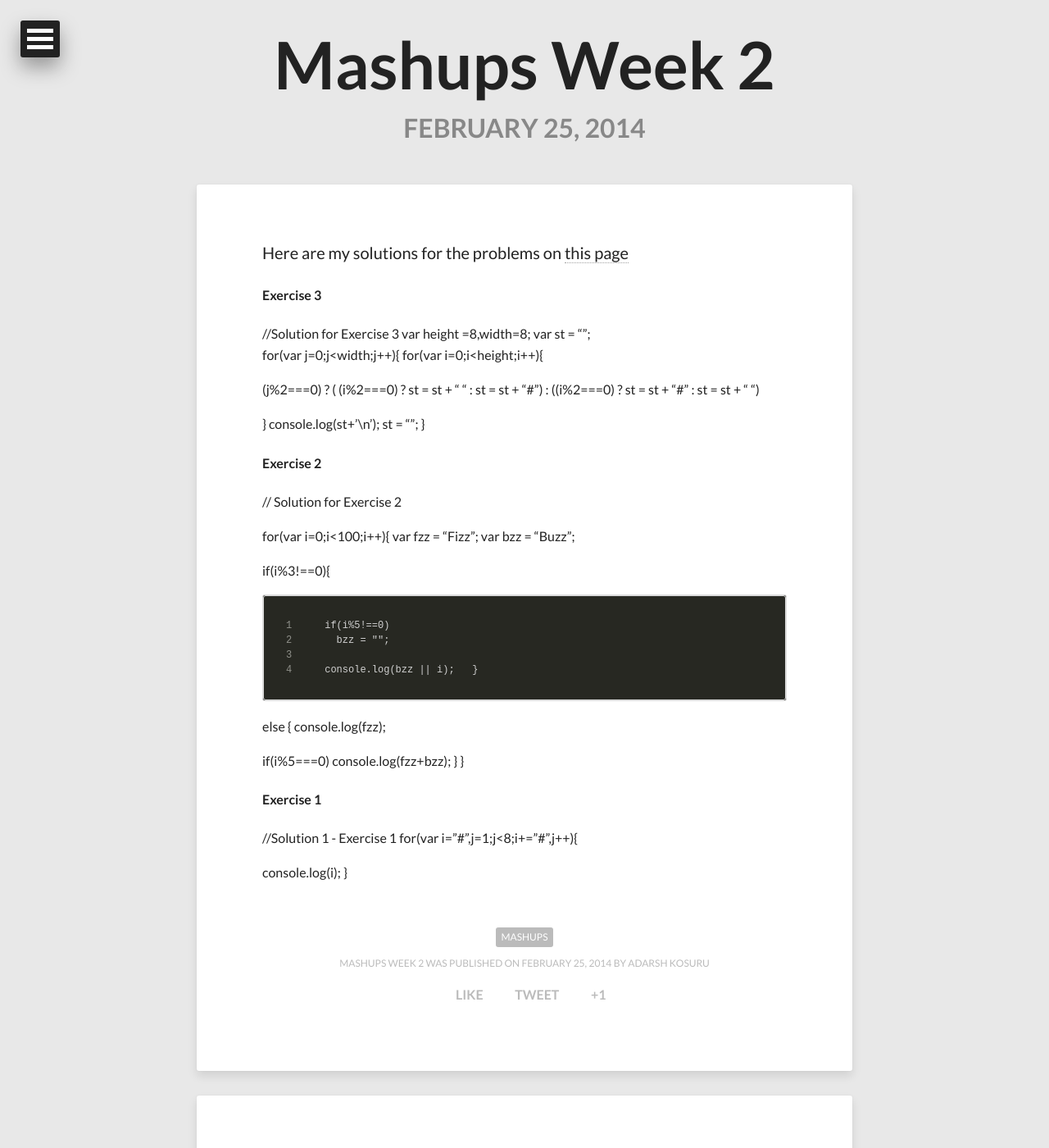
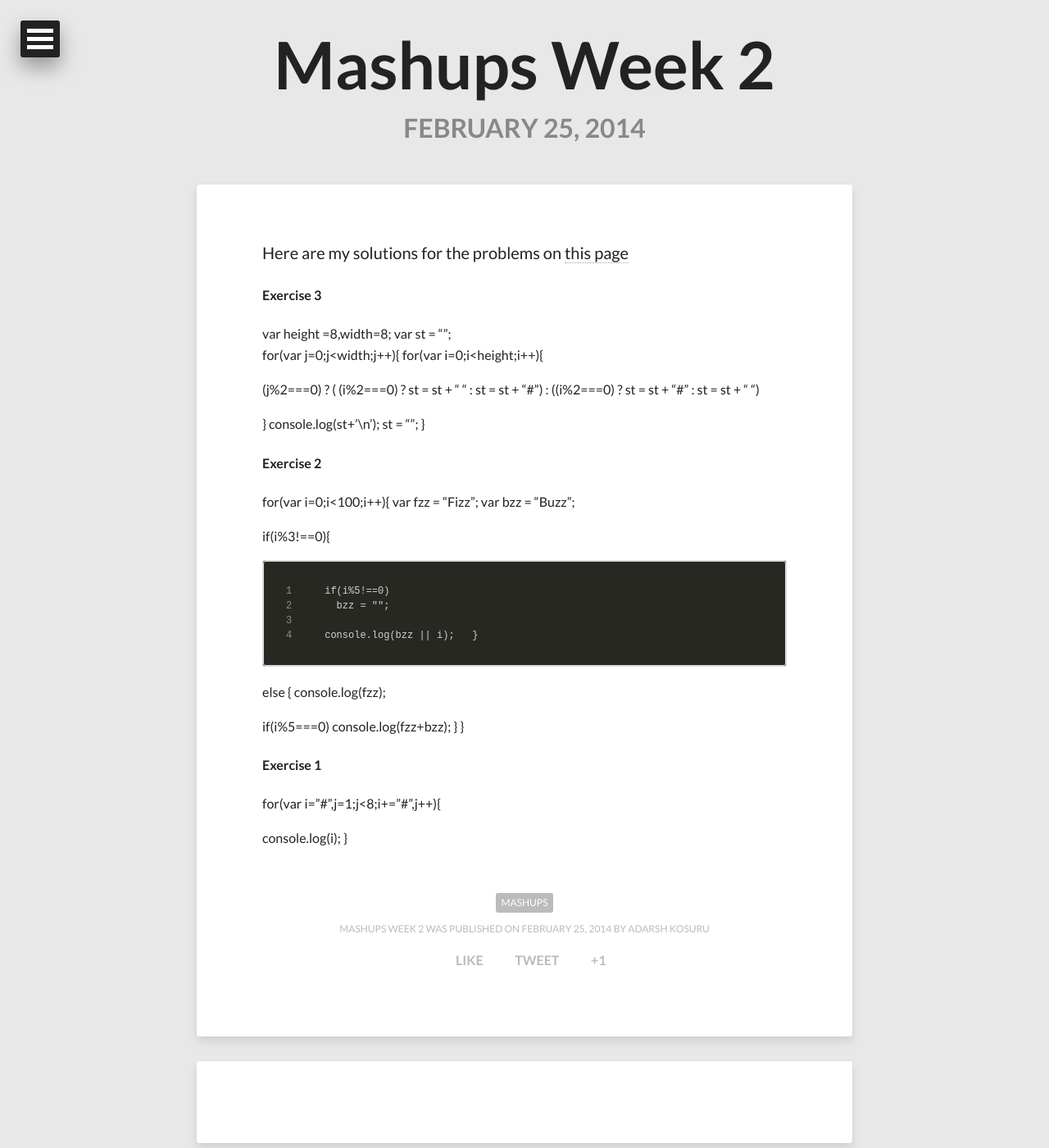
Before and after one commit to adarshk/itpblog, a Jekyll site: the page built from _posts/2014-02-25-Mashups-wk-2.md, in a window 1280 px wide and 1400 px high. Shown: the whole window at 82% size. Built offline with Jekyll 4.4.1, drawn with Linux system fonts in a browser that asks for light colours; nearby versions of some CDN libraries; comment, search, counter and statistics services are not loaded.

Commit message:
changes to mashups wk2

```diff
--- a/_posts/2014-02-25-Mashups-wk-2.md
+++ b/_posts/2014-02-25-Mashups-wk-2.md
@@ -13,7 +13,6 @@ Here are my solutions for the problems on [this page](http://eloquentjavascript.
 
 #### Exercise 3
 
-//Solution for Exercise 3
 var height =8,width=8;
 var st = "";
 for(var j=0;j<width;j++){
@@ -28,7 +27,6 @@ st = "";
 
 
 #### Exercise 2
-// Solution for Exercise 2
 
 for(var i=0;i<100;i++){
   var fzz = "Fizz";
@@ -55,7 +53,6 @@ for(var i=0;i<100;i++){
 
 #### Exercise 1
 
-//Solution 1 - Exercise 1
 for(var i="#",j=1;j<8;i+="#",j++){
 
 
```
Also changed, not shown: 3 other files.
